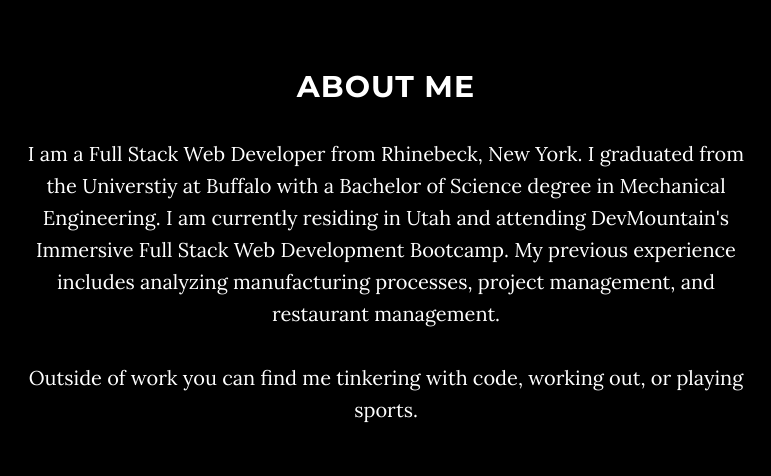
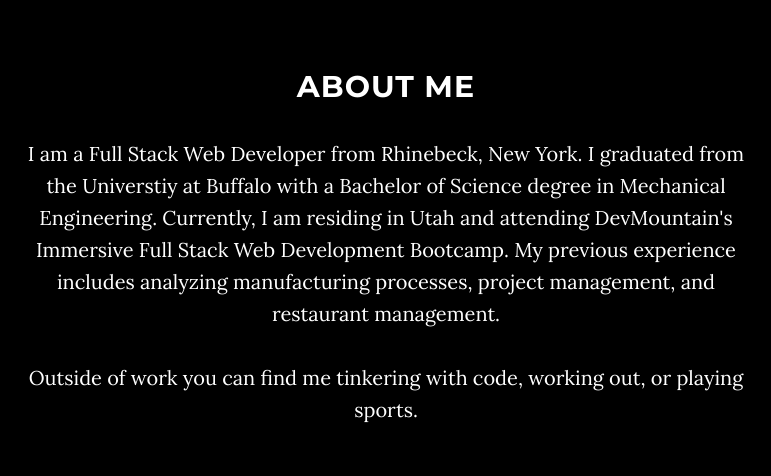
Before and after one commit to domd0101/Portfolio, a website: page index.html in a window 1280 px wide. Shown: the part 980-1456 px from the top of the page, 254-1025 px from the left. Drawn offline with nearby package versions, Linux system fonts and the light colour scheme; some packages are replaced by stand-ins of ours.

Commit message:
spelling

```diff
--- a/index.html
+++ b/index.html
@@ -93,7 +93,7 @@
         <div class="row">
             <div class="col-lg-8 col-lg-offset-2">
                 <h2>About Me</h2>
-                <p>I am a Full Stack Web Developer from Rhinebeck, New York. I graduated from the Universtiy at Buffalo with a Bachelor of Science degree in Mechanical Engineering. I  am currently residing in Utah and attending DevMountain's Immersive Full Stack Web Development Bootcamp. My previous experience includes analyzing manufacturing processes, project management, and restaurant management. <br><br>Outside of work you can find me tinkering with code, working out, or playing sports.</p>
+                <p>I am a Full Stack Web Developer from Rhinebeck, New York. I graduated from the Universtiy at Buffalo with a Bachelor of Science degree in Mechanical Engineering. Currently, I am residing in Utah and attending DevMountain's Immersive Full Stack Web Development Bootcamp. My previous experience includes analyzing manufacturing processes, project management, and restaurant management. <br><br>Outside of work you can find me tinkering with code, working out, or playing sports.</p>
             </div>
         </div>
     </section>
```
